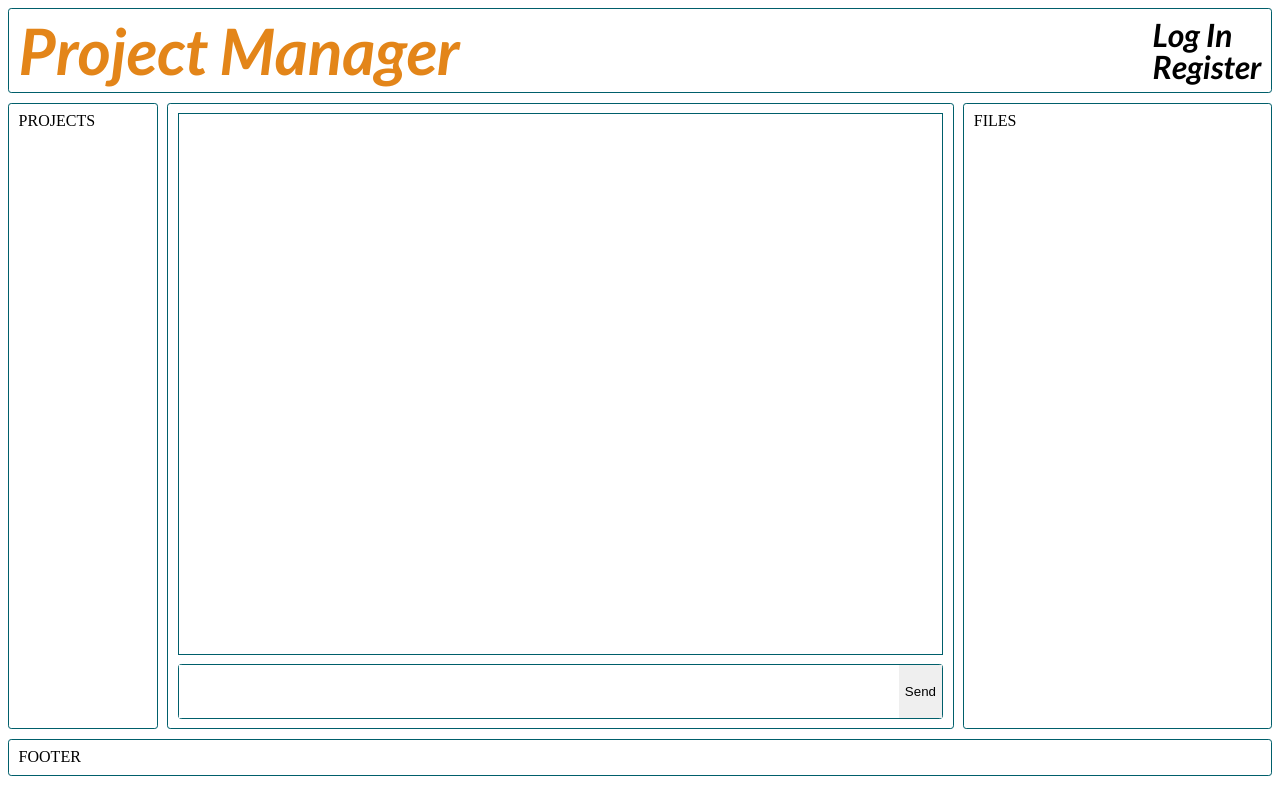
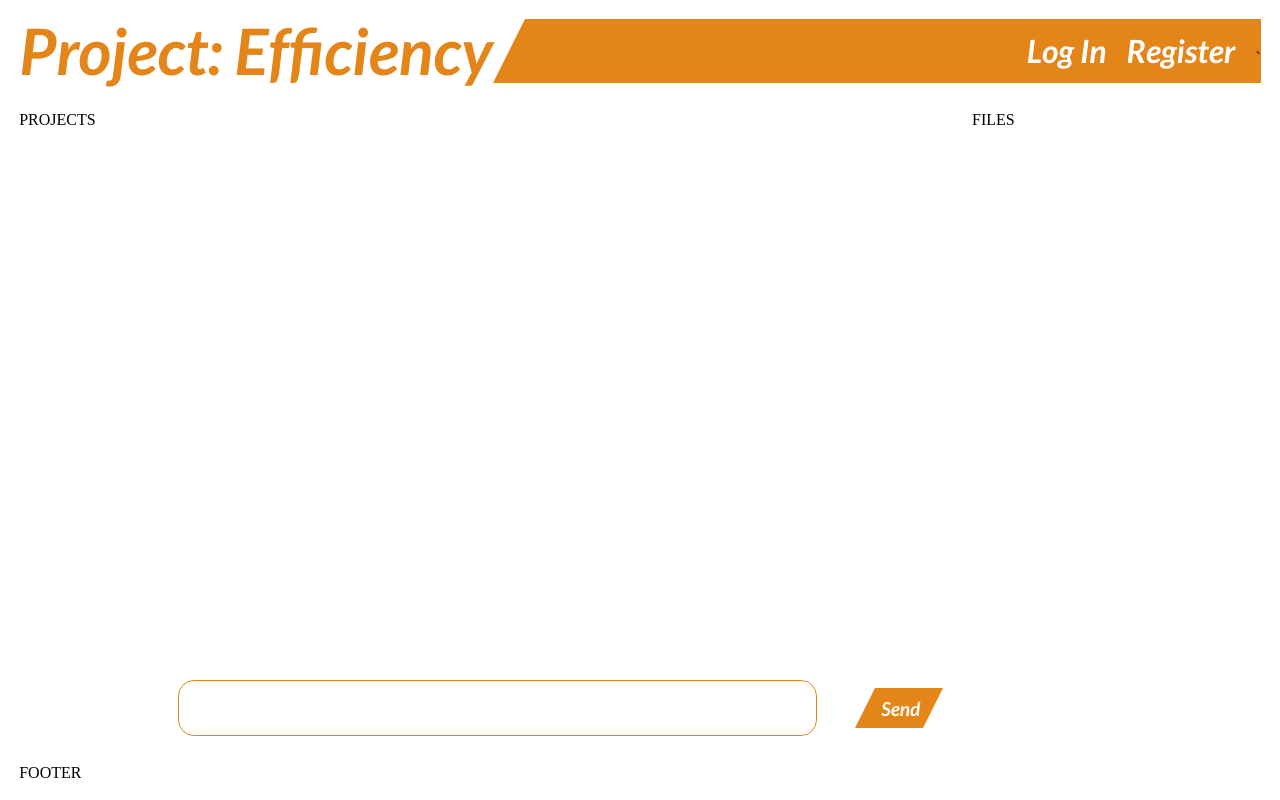
Before and after one commit to diyankomitov/ProjectManager, a PHP site: page / in a window 1280 px wide. Run offline with PHP 8.4, Linux system fonts and the light colour scheme.

Commit message:
added more styling

```diff
--- a/chat.js
+++ b/chat.js
@@ -1,16 +1,18 @@
+function test() {
 // This is the client-side script.
-function test() {
     // Initialize the HTTP request.
    var xhr = new XMLHttpRequest();
     xhr.open('get', 'chat.php');
-
+    var chat = document.getElementById("chat");
    // Track the state changes of the request.
    xhr.onreadystatechange = function () {
        var DONE = 4; // readyState 4 means the request is done.
        var OK = 200; // status 200 is a successful return.
        if (xhr.readyState === DONE) {
            if (xhr.status === OK) {
-                   document.getElementById("chat").innerHTML += xhr.responseText; // 'This is the returned text.'
+               chat.innerHTML += xhr.responseText; // 'This is the returned text.'
+
+               chat.scrollTop = chat.scrollHeight-chat.clientHeight;
            } else {
                alert('Error: ' + xhr.status); // An error occurred during the request.
            }
--- a/index.html
+++ b/index.html
@@ -2,26 +2,30 @@
 <html lang="en">
 <head>
     <meta charset="UTF-8">
-    <title>Project Manager</title>
+    <title>Project: Efficiency</title>
     <link rel="stylesheet" href="styles/styles.css">
 </head>
 <body>
     <div class="grid">
         <header>
-            <div class="pageTitle"><a href="index.html"> Project Manager</a></div>
-            <div class="buttons">
-                <a href="login.html" class="login">Log In</a>
-                <a href="register.html" class="login">Register</a>
-            </div>
+            <div class="pageTitle"><a href="index.html">Project: Efficiency</a></div>
+            <span class="divider"></span>
+            <div class="links">
+                <a href="login.html" class="link">Log In</a>
+                <a href="register.html" class="link">Register</a>
+        `    </div>
         </header>
         <nav>PROJECTS</nav>
         <main>
-            <div id="chat" class="chat">
+            <div class="chatWrapper">
+                <div id="chat" class="chat"></div>
             </div>
 
             <div class="chatInput">
-                <textarea class="message"></textarea>
-                <button type="button" class="submitMessage" onclick="test()">Send</button>
+                <textarea class="inputMessage"></textarea>
+                <span class="beforeSubmit"></span>
+                <button type="button" id="submitMessage" class="submitMessage" onclick="test()">Send</button>
+                <span class="afterSubmit"></span>
             </div>
         </main>
         <aside>FILES</aside>
--- a/styles/styles.css
+++ b/styles/styles.css
@@ -50,14 +50,22 @@ table {
 /***********************************************/
 /*                END CSS RESET                */
 /***********************************************/
+
+:root {
+    --main-color: #e38519;
+}
+
+
 * {
     box-sizing: border-box;
 }
 
 .grid {
+    min-width: 50rem;
+    min-height: 50rem;
     display: grid;
-    height: 98vh;
-    padding: 1vh;
+    height: 100vh;
+    padding: 0.6rem;
     grid-template-columns: repeat(8, 1fr);
     grid-template-rows: auto 1fr auto;
     grid-template-areas:
@@ -69,7 +77,7 @@ table {
 }
 
 .grid > * {
-    border: 0.1rem solid rgb(0,95,107);
+    /*border: 0.1rem solid rgb(0,95,107);*/
     border-radius: 0.2rem;
     /*font-weight: bold;*/
     padding: 0.6rem;
@@ -83,9 +91,9 @@ a {
 header {
     grid-area: head;
     display: grid;
-    grid-template-columns: 1fr auto;
+    grid-template-columns: auto auto 1fr;
     grid-template-areas:
-    "title login"
+    "title divider login"
     ;
 }
 
@@ -95,18 +103,39 @@ header {
     grid-area: title;
 }
 
-.pageTitle a {
-    color: #e38519;
+.divider {
+    /*margin-left: 2rem;*/
+    width: 0;
+    height: 0;
+    border-style: solid;
+    border-width: 0 0 4rem 2rem;
+    border-color: transparent transparent var(--main-color) transparent;
 }
 
-.buttons {
-    grid-area: login;
-    display: grid;
+.pageTitle a {
+    color: var(--main-color);
 }
 
-.login {
+.links {
+    text-align: end;
+    background-color: var(--main-color);
+    grid-area: login;
+
+}
+.link {
+    margin-top: 1rem;
+    margin-right: 1rem;
+    display: inline-block;
     font-family: 'Lato', sans-serif;
     font-size: 2rem;
+    color: white;
+}
+
+.link:hover {
+    color: #ffd5a4;
+}
+.link:active {
+    color: #A75900;
 }
 
 main {
@@ -114,17 +143,28 @@ main {
     display: grid;
     grid-template-rows: 1fr 0.1fr;
     grid-template-areas:
-    "chat"
+    "chatWrapper"
     "chatInput"
     ;
     min-height: 0;
     grid-gap: 0.6rem;
 }
+
+.chatWrapper {
+    display: grid;
+    grid-template-rows: 1fr;
+    grid-template-areas: "chat";
+    /*border: 0.1rem solid rgb(0,95,107);*/
+    padding-right: 0.1rem;
+    min-height: 0;
+    grid-area: chatWrapper;
+}
+
 .chat {
-    border: 0.1rem solid rgb(0,95,107);
+    /*border: 0.1rem solid rgb(0,95,107);*/
+    grid-area: chat;
     min-height: 0;
     overflow-y: scroll;
-    grid-area: chat;
     display: grid;
     grid-auto-rows: max-content;
     grid-row-gap: 0.6rem;
@@ -137,11 +177,13 @@ main {
     grid-template-areas:
     "other my"
     ;
-    grid-gap: 3.5rem;
+    grid-gap: 10rem;
 }
 
 .chatMessage {
-    border: 0.1rem solid rgb(0,95,107);
+    font-family: 'Lato', sans-serif;
+    color: white;
+    border: 0.1rem rgb(0,95,107);
     border-radius: 0.7rem;
     padding: 0.4rem 0.3rem;
     text-align: center;
@@ -149,41 +191,77 @@ main {
 
 
 .otherMessage{
+    background-color: #FFBD70;
     grid-area: other;
 }
 
 
 .myMessage{
+    background-color: var(--main-color);
     grid-area: my;
+}
+
+.chatInput {
+    width: 100%;
+    grid-area: chatInput;
+    display: grid;
+    grid-template-columns: 1fr auto auto auto;
+    grid-template-areas:
+    "message before send after"
+    ;
+}
+
+.inputMessage {
+    padding: 0.6rem;
+    border: 0.1rem solid var(--main-color);
+    border-radius: 1rem;
+    margin-right: 2.4rem;
+    resize: none;
+    grid-area: message;
+}
+
+.submitMessage {
+    font-family: 'Lato', sans-serif;
+    font-size: 1.2rem;
+    color: white;
+    border: none;
+    background-color: var(--main-color);
+    height: 2.5rem;
+    width: 3rem;
+    grid-area: send;
+    align-self: center;
+}
+
+.submitMessage:hover {
+    color: #ffd5a4;
+}
+.submitMessage:active {
+    color: #A75900;
+}
+
+.beforeSubmit {
+    align-self: center;
+    grid-area: before;
+    width: 0;
+    height: 0;
+    border-style: solid;
+    border-width: 0 0 2.5rem 1.25rem;
+    border-color: transparent transparent var(--main-color) transparent;
+
+}
+
+.afterSubmit {
+    align-self: center;
+    grid-area: after;
+    width: 0;
+    height: 0;
+    border-style: solid;
+    border-width: 2.5rem 1.25rem 0 0 ;
+    border-color: var(--main-color)  transparent transparent transparent;
 }
 
 
 
-
-.chatInput {
-    border: 0.1rem solid rgb(0,95,107);
-    border-radius: 0.2rem;
-    width: 100%;
-    grid-area: chatInput;
-    display: grid;
-    grid-template-columns: 1fr auto;
-    grid-template-areas:
-    "message send"
-    ;
-}
-
-.chatInput .message {
-    border: none;
-    resize: none;
-    grid-area: message;
-}
-
-.chatInput .submitMessage {
-    border: none;
-    /*align-self: center;*/
-    /*justify-self: center;*/
-    grid-area: send;
-}
 
 nav {
 
```
Lines whose indentation alone changed are shown as unchanged.
